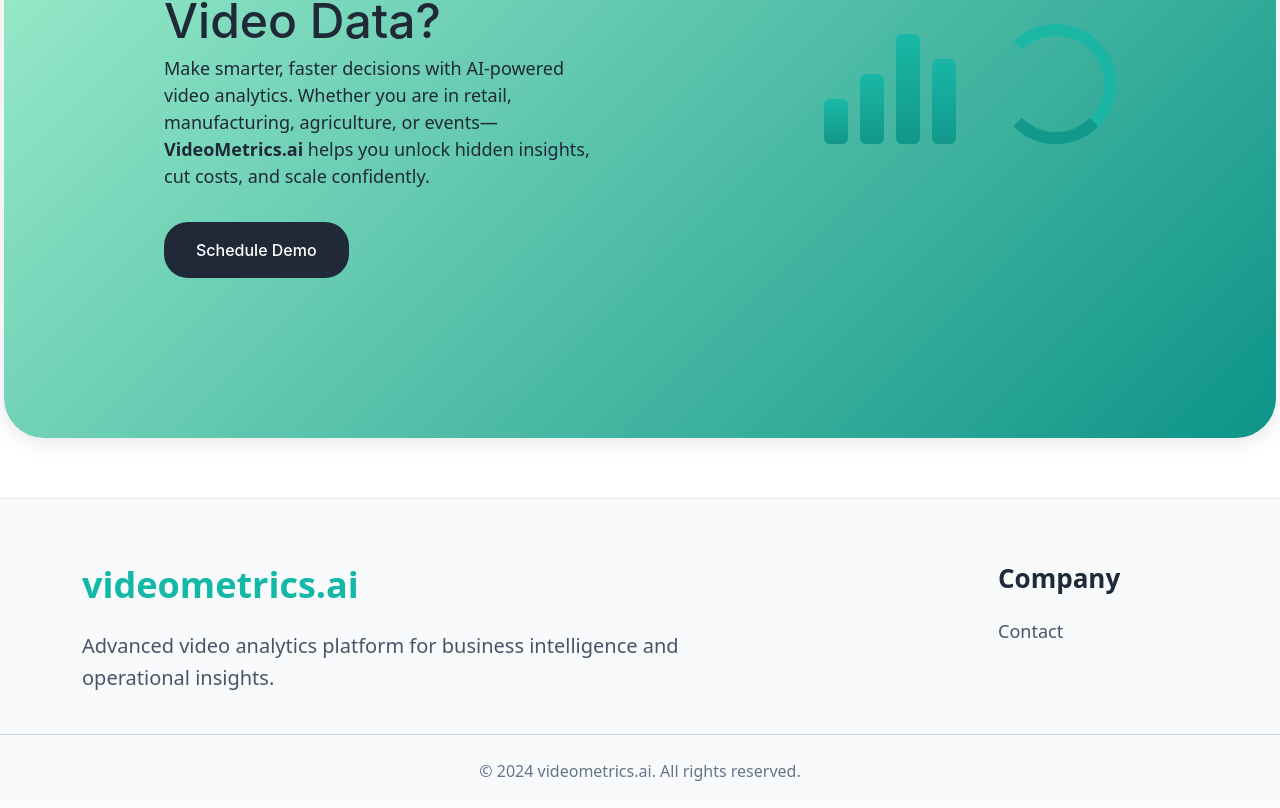
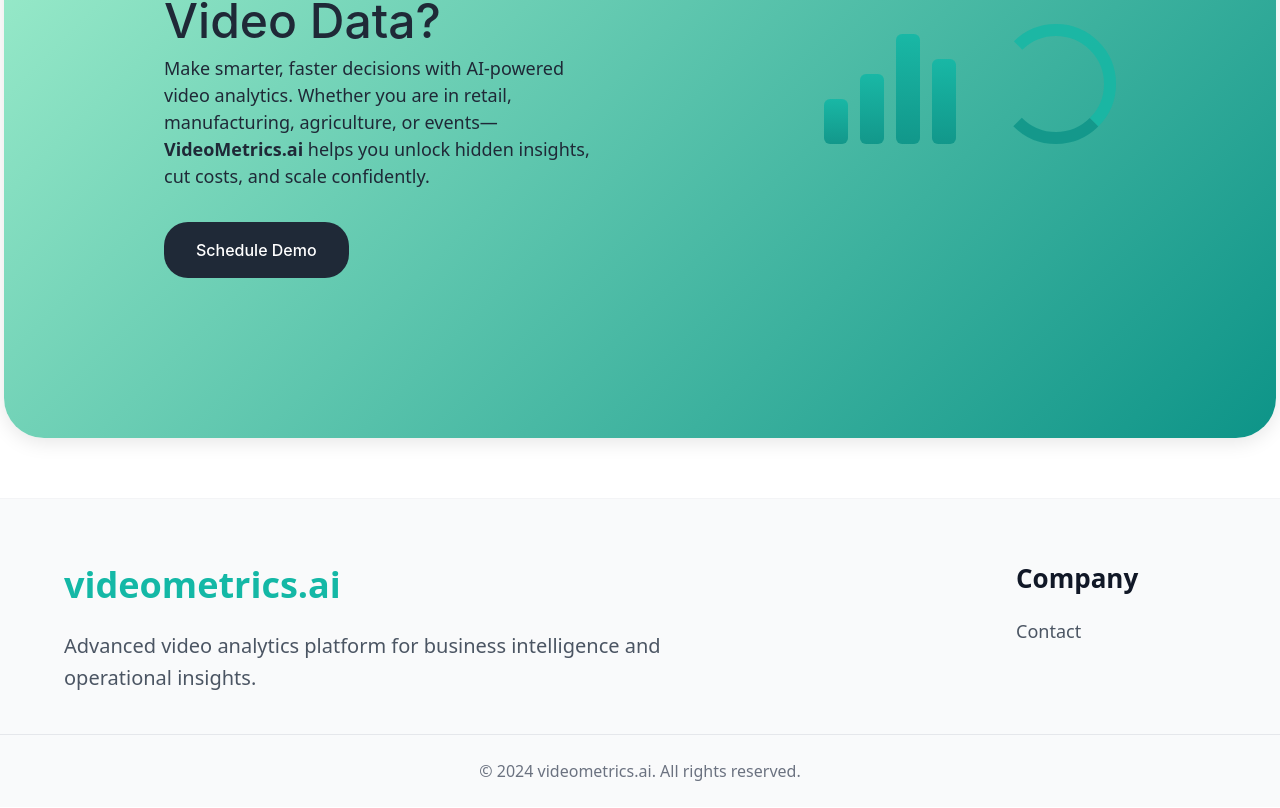
Before and after one commit to karthi0348/videometrics-ui, a Next.js app: page / in a window 1280 px wide. Shown: the part 7314-8122 px from the top of the page. Built offline with nearby package versions, Linux system fonts and the light colour scheme.

Commit message:
Updated Footer changes

```diff
--- a/src/app/components/Footer.tsx
+++ b/src/app/components/Footer.tsx
@@ -1,5 +1,6 @@
 import React from 'react';
-import './styles/Footer.css';
+import Link from 'next/link';
+import styles from './styles/Footer.module.css';
 
 interface FooterLink {
   label: string;
@@ -24,35 +25,35 @@
   className = ""
 }) => {
   return (
-    <div className="footerWrapper">
-      <footer className={`footer ${className}`}>
-        <div className="footerContent">
-          <div className="container">
-            <div className="footerGrid">
+    <div className={styles.footerWrapper} suppressHydrationWarning={true}>
+      <footer className={`${styles.footer} ${className}`}>
+        <div className={styles.footerContent}>
+          <div className={styles.container}>
+            <div className={styles.footerGrid}>
 
-              <div className="companySection">
-                <h2 className="companyName">
+              <div className={styles.companySection}>
+                <h2 className={styles.companyName}>
                   {companyName}
                 </h2>
-                <p className="companyDescription">
+                <p className={styles.companyDescription}>
                   {companyDescription}
                 </p>
               </div>
 
-              <div className="linksSection">
-                <h3 className="sectionTitle">
+              <div className={styles.linksSection}>
+                <h3 className={styles.sectionTitle}>
                   Company
                 </h3>
-                <nav className="navigation" role="navigation" aria-label="Footer navigation">
-                  <ul className="linksList">
+                <nav className={styles.navigation} role="navigation" aria-label="Footer navigation">
+                  <ul className={styles.linksList}>
                     {links.map((link, index) => (
-                      <li key={`${link.label}-${index}`} className="linkItem">
-                        <a
+                      <li key={`${link.label}-${index}`} className={styles.linkItem}>
+                        <Link
                           href={link.href}
-                          className="footerLink"
+                          className={styles.footerLink}
                         >
                           {link.label}
-                        </a>
+                        </Link>
                       </li>
                     ))}
                   </ul>
@@ -62,9 +63,9 @@
           </div>
         </div>
 
-        <div className="copyrightBar">
-          <div className="container">
-            <p className="copyrightText">
+        <div className={styles.copyrightBar}>
+          <div className={styles.container}>
+            <p className={styles.copyrightText}>
               © {copyrightYear} {companyName}. All rights reserved.
             </p>
           </div>
--- a/src/app/components/styles/Footer.css
+++ b/src/app/components/styles/Footer.module.css
@@ -7,9 +7,9 @@
 
 .footer {
   width: 100%;
-  background-color: #f8fafc;
-  color: #475569;
-  border-top: 1px solid #e2e8f0;
+  background-color: #f9fafb;
+  color: #4b5563;
+  border-top: 1px solid #f3f4f6;
   font-family: ui-sans-serif, system-ui, -apple-system, BlinkMacSystemFont,
     "Segoe UI", Roboto, "Helvetica Neue", Arial, "Noto Sans", sans-serif;
   contain: layout style;
@@ -50,7 +50,7 @@
 }
 
 .companyDescription {
-  color: #475569;
+  color: #4b5563;
   font-size: 1rem;
   line-height: 1.5;
   margin: 0;
@@ -69,7 +69,7 @@
 .sectionTitle {
   font-size: 1.25rem;
   font-weight: 700;
-  color: #1e293b;
+  color: #111827;
   margin: 0 0 1rem 0;
   line-height: 1.2;
   font-synthesis: none;
@@ -88,7 +88,7 @@
 }
 
 .footerLink {
-  color: #475569;
+  color: #4b5563;
   font-size: 1rem;
   text-decoration: none;
   transition: color 0.2s ease-in-out;
@@ -96,7 +96,6 @@
   position: relative;
   font-synthesis: none;
   font-display: swap;
-  cursor: pointer;
 }
 
 .footerLink:hover {
@@ -111,14 +110,14 @@
 
 .copyrightBar {
   width: 100%;
-  border-top: 1px solid #cbd5e1;
-  background-color: #f8fafc;
+  border-top: 1px solid #e5e7eb;
+  background-color: #f9fafb;
   padding: 1rem;
 }
 
 .copyrightText {
   font-size: 0.875rem;
-  color: #64748b;
+  color: #6b7280;
   margin: 0;
   text-align: center;
   font-synthesis: none;
@@ -392,12 +391,11 @@
   }
 }
 
-/* Dark mode keeps same colors as light mode for consistency */
 @media (prefers-color-scheme: dark) {
   .footer {
-    background-color: #f8fafc;
-    color: #475569;
-    border-top-color: #e2e8f0;
+    background-color: #1f2937;
+    color: #d1d5db;
+    border-top-color: #374151;
   }
 
   .companyName {
@@ -405,15 +403,15 @@
   }
 
   .companyDescription {
-    color: #475569;
+    color: #d1d5db;
   }
 
   .sectionTitle {
-    color: #1e293b;
+    color: #f9fafb;
   }
 
   .footerLink {
-    color: #475569;
+    color: #d1d5db;
   }
 
   .footerLink:hover {
@@ -421,12 +419,12 @@
   }
 
   .copyrightBar {
-    background-color: #f8fafc;
-    border-top-color: #cbd5e1;
+    background-color: #1f2937;
+    border-top-color: #374151;
   }
 
   .copyrightText {
-    color: #64748b;
+    color: #9ca3af;
   }
 }
 
```
